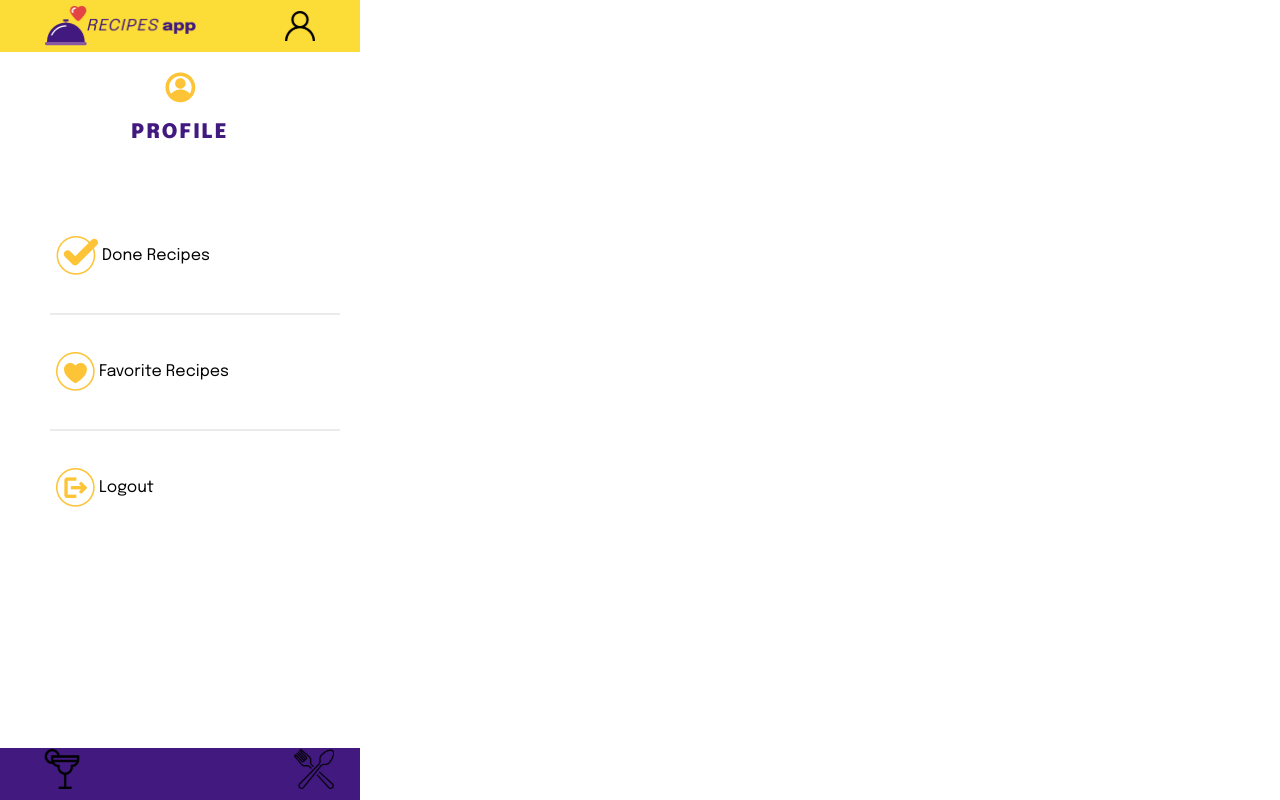
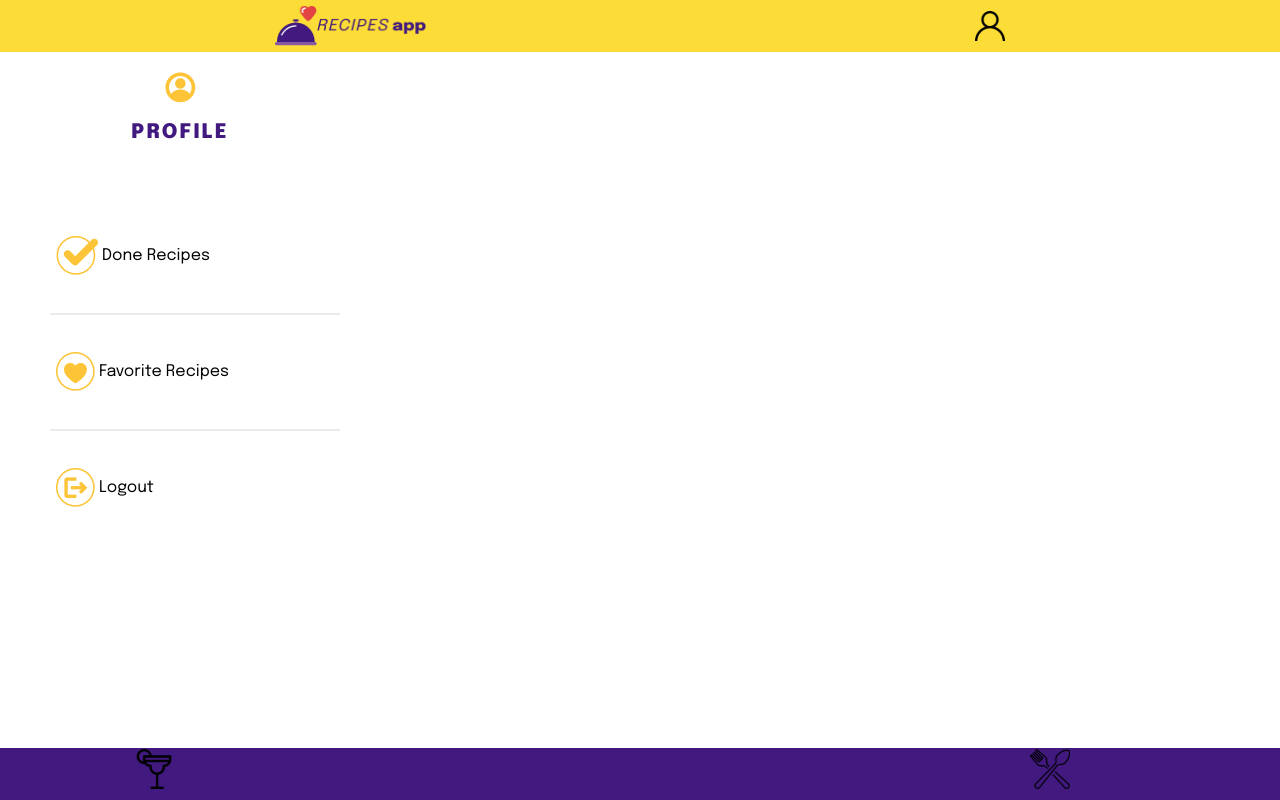
Before and after one commit to jaidernunes/recipes-app, a React (Create React App) app: page /profile in a window 1280 px wide. Built offline with nearby package versions, Linux system fonts and the light colour scheme; no server answers.

Commit message:
layout fix

```diff
--- a/src/components/Footer.css
+++ b/src/components/Footer.css
@@ -4,7 +4,7 @@
   height: 52px;
   left: 0;
   position: fixed;
-  width: 360px;
+  width: 100vw;
 }
 
 .drink {
--- a/src/components/Header.css
+++ b/src/components/Header.css
@@ -33,9 +33,7 @@ button {
   display: flex;
   height: 52px;
   justify-content: space-around;
-  left: 0;
-  top: 0;
-  width: 360px;
+  width: 100vw;
 }
 
 .pageTitle {
--- a/src/components/SearchBar.css
+++ b/src/components/SearchBar.css
@@ -15,10 +15,7 @@
 }
 
 .search {
-  left: 0;
-  position: absolute;
-  top: -22px;
-  width: 100%;
+  background-color: #fcdc36;
 }
 
 /* stylelint-disable-next-line selector-no-qualifying-type */
```
